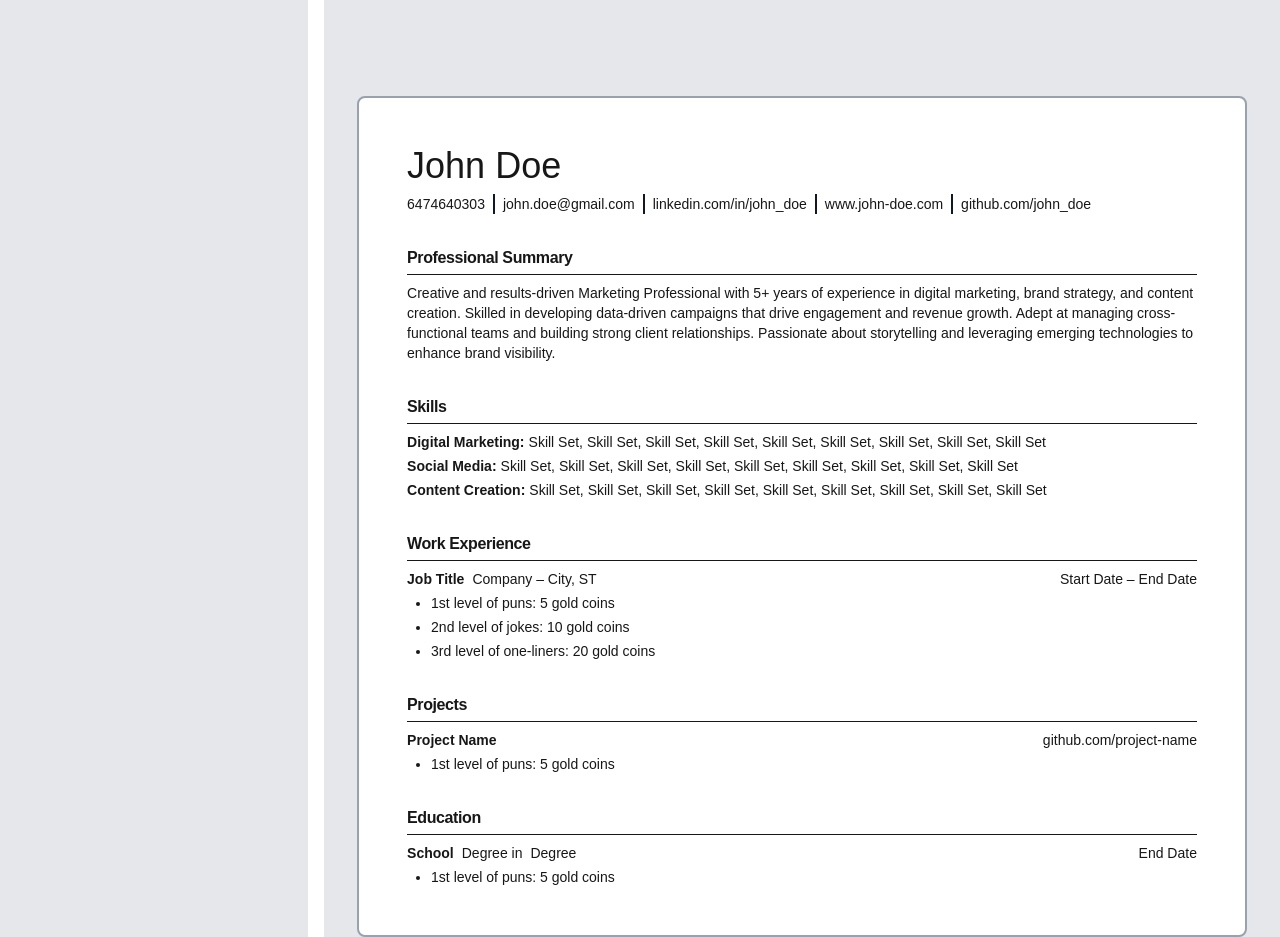
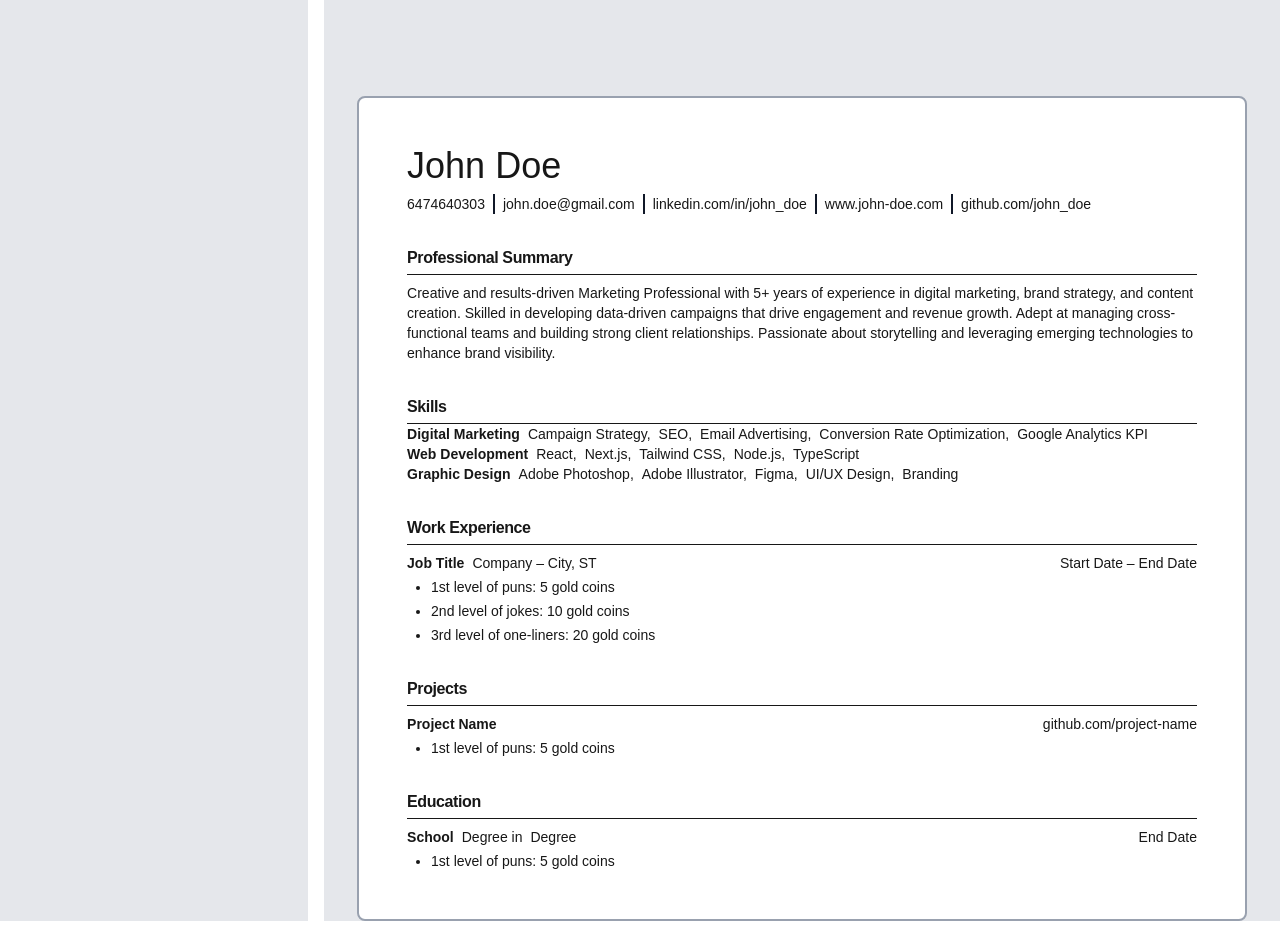
Before and after one commit to Justin-Bento/cv-application, a Next.js app: page / in a window 1280 px wide. Built offline with nearby package versions, Linux system fonts and the light colour scheme.

Commit message:
Turned skillset into a list of items

```diff
--- a/src/app/page.tsx
+++ b/src/app/page.tsx
@@ -1,7 +1,34 @@
 import React from "react";
 import ResumeHeader from "@/components/ResumeHeader";
 import ProfessionalSummary from "@/components/ProfessionalSummary";
+import ProfessionalSkills from "@/components/ProfessionalSkills";
 
+const professionalSkillsData = [
+  {
+    specializations: "Digital Marketing",
+    highlights: [
+      "Campaign Strategy",
+      "SEO",
+      "Email Advertising",
+      "Conversion Rate Optimization",
+      "Google Analytics KPI",
+    ],
+  },
+  {
+    specializations: "Web Development",
+    highlights: ["React", "Next.js", "Tailwind CSS", "Node.js", "TypeScript"],
+  },
+  {
+    specializations: "Graphic Design",
+    highlights: [
+      "Adobe Photoshop",
+      "Adobe Illustrator",
+      "Figma",
+      "UI/UX Design",
+      "Branding",
+    ],
+  },
+];
 export default function Page() {
   return (
     <main className="grid grid-cols-12 gap-4">
@@ -55,29 +82,13 @@ export default function Page() {
             >
               Skills
             </h2>
-            <div className="space-y-1 mt-2">
-              <div className="flex items-center gap-1 text-sm">
-                <p className="font-semibold">Digital Marketing:</p>
-                <p>
-                  Skill Set, Skill Set, Skill Set, Skill Set, Skill Set, Skill
-                  Set, Skill Set, Skill Set, Skill Set
-                </p>
-              </div>
-              <div className="flex items-center gap-1 text-sm">
-                <p className="font-semibold">Social Media:</p>
-                <p>
-                  Skill Set, Skill Set, Skill Set, Skill Set, Skill Set, Skill
-                  Set, Skill Set, Skill Set, Skill Set
-                </p>
-              </div>
-              <div className="flex items-center gap-1 text-sm">
-                <p className="font-semibold">Content Creation:</p>
-                <p>
-                  Skill Set, Skill Set, Skill Set, Skill Set, Skill Set, Skill
-                  Set, Skill Set, Skill Set, Skill Set
-                </p>
-              </div>
-            </div>
+            {professionalSkillsData.map((skillSet, index) => (
+              <ProfessionalSkills
+                key={index}
+                specializations={skillSet.specializations}
+                highlights={skillSet.highlights}
+              />
+            ))}
           </section>
 
           {/* Work Experience */}
--- /dev/null
+++ b/src/components/ProfessionalSkills.tsx
@@ -0,0 +1,26 @@
+import React from "react";
+
+interface ProfessionalSkillsProps {
+  specializations: string;
+  highlights: string[];
+}
+
+export default function ProfessionalSkills({
+  specializations,
+  highlights,
+}: ProfessionalSkillsProps) {
+  return (
+    <div className="flex items-center text-sm">
+      <p className="font-bold">{specializations}</p>
+      <ul className="flex items-center gap-2 ml-2">
+        {highlights.map((highlight, index) => (
+          <li key={index}>
+            {highlight}
+            {index < highlights.length - 1 && ","}{" "}
+            {/* Add comma except for the last item */}
+          </li>
+        ))}
+      </ul>
+    </div>
+  );
+}
```
